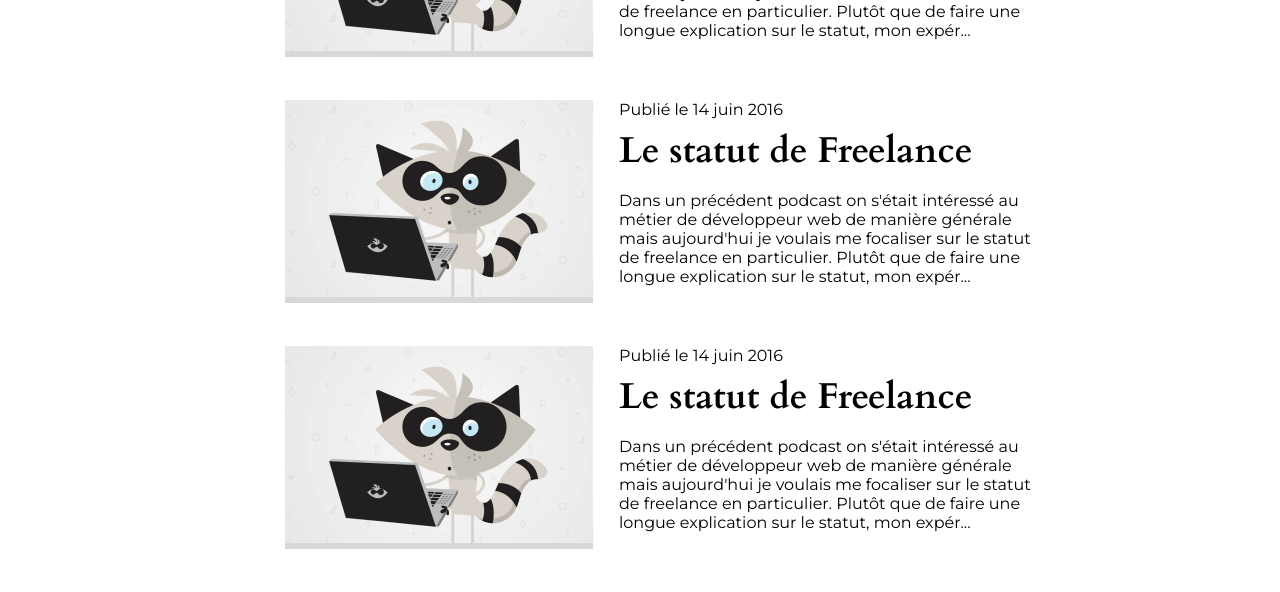
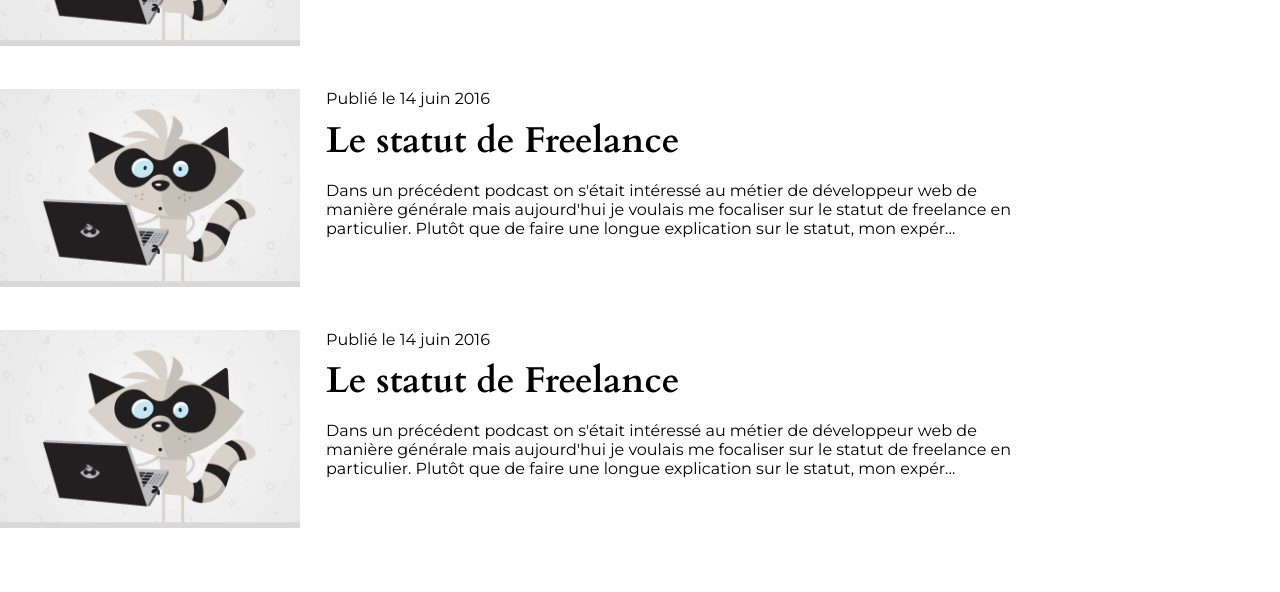
Before and after one commit to Sosopend/racoon, a website: page index.html in a window 1280 px wide. Shown: the part 809-1401 px from the top of the page. After the commit the page ends 1380 px from the top, so only its background shows below. Drawn offline with Linux system fonts and the light colour scheme.

Commit message:
head finit, reste c^to

```diff
--- a/scss/main.scss
+++ b/scss/main.scss
@@ -5,8 +5,10 @@ main {
         margin: 43px auto;
     }
     img{
+        width: 300px;
+        height: auto;
         margin-right: 1.625rem;
-        margin-left: 17.8125rem;
+        /*margin-left: 17.8125rem;*/
     }
     h2{
         font-family: 'cardo';
```
Also changed, not shown: style.css, 1 other file.
